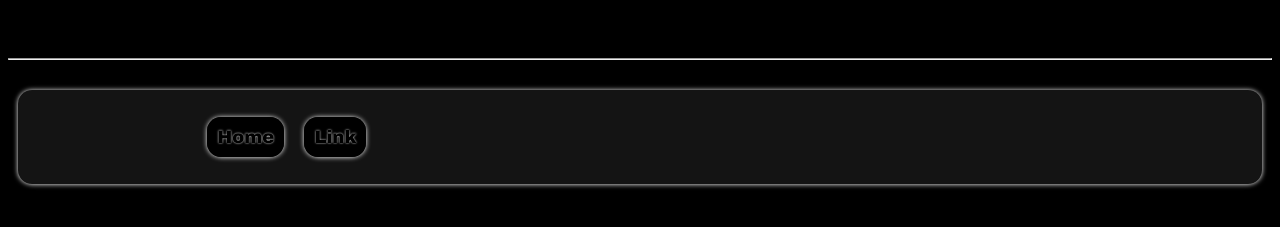
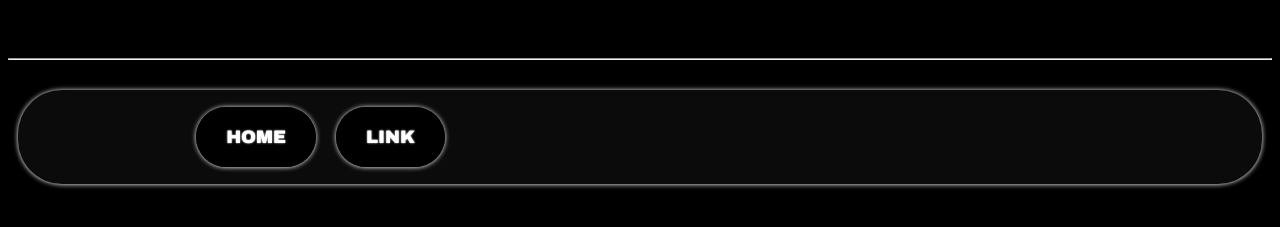
Before and after one commit to Tulxy/projekt1, a plain HTML site: page index.html in a window 1280 px wide. Shown: the part 435-662 px from the top of the page. Drawn offline with Linux system fonts and the light colour scheme.

Commit message:
Added more design

```diff
--- a/styles.css
+++ b/styles.css
@@ -6,7 +6,7 @@
 }
 
 body {
-    background: black;
+    background: #000000;
     font-family: Arial, sans-serif;
 }
 
@@ -16,11 +16,11 @@ body {
     margin-top: -92px;
     text-shadow: 0 0 5px #ffffff;
     border-radius: 10px;
-    color: #090909;
+    color: #0b0b0b;
 }
 
 .nav {
-    background: #141414;
+    background: #0b0b0b;
     padding: 20px;
     margin-top: -50px;
     margin-right: 10px;
@@ -29,7 +29,7 @@ body {
     grid-template-columns: repeat(4, auto);
     gap: 10px;
     box-shadow: 0px 0.2px 5px white;
-    border-radius: 14px;
+    border-radius: 44px;
 }
 
 .nav ul {
@@ -37,7 +37,6 @@ body {
     display: flex;
     justify-content: center;
     font: 18px/1 "Arial Black", Helvetica, sans-serif;
-
 }
 
 .nav li {
@@ -47,17 +46,21 @@ body {
 
 .btn {
     text-decoration: none;
-    color: black;
+    color: white;
     background: black;
     text-shadow: 0 0 2px #ffffff;
-    padding: 10px;
-    border-radius: 14px;
+    padding: 20px;
+    border-radius: 44px;
     box-shadow: 0px 0.2px 5px white;
     cursor: pointer;
     transition: background-color 0.3s;
+    padding-left: 30px;
+    padding-right: 30px;
+    text-transform: uppercase;
 }
 
 .btn:hover {
     background: #ffffff;
     transform: scale(1.05);
+    color: #000000;
 }
```
